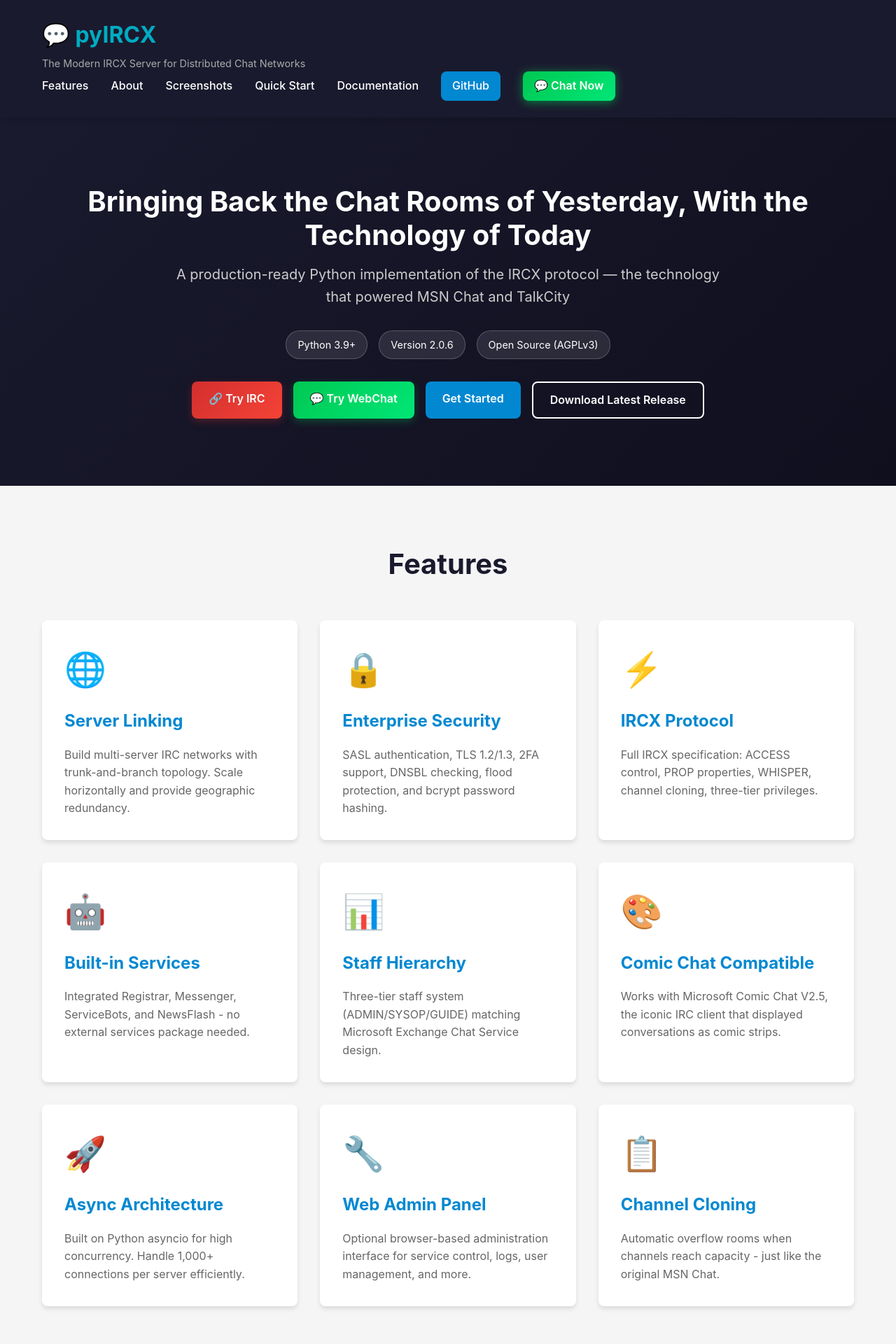
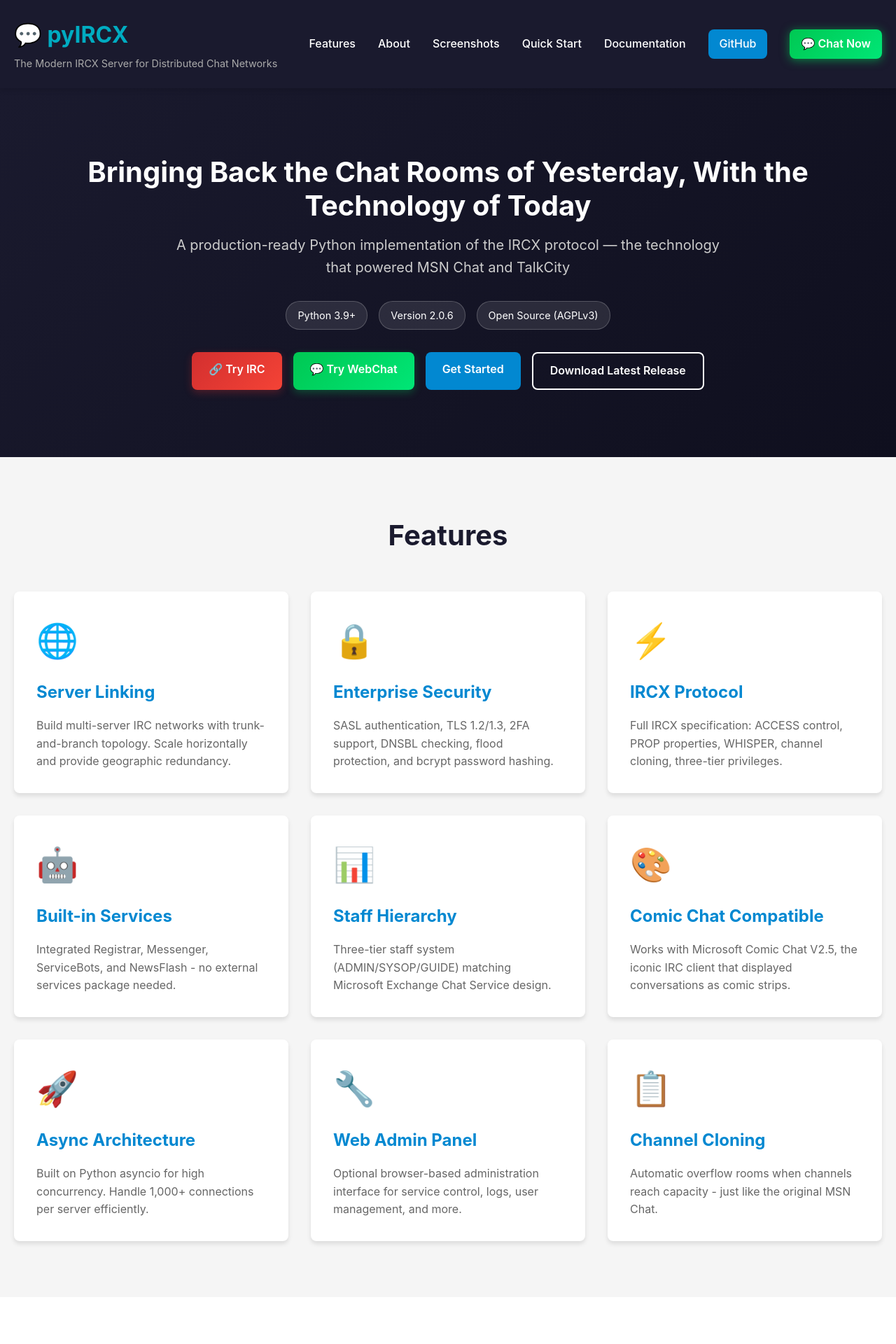
Before and after one commit to AI3I/pyIRCX, a PHP site: page / in a window 1280 px wide. Shown: the top 1920 px of the page at 70% size. Run offline with PHP 8.4, Linux system fonts and the light colour scheme.

Commit message:
Widen site container so the header nav fits on one row
After "Docs" became "Documentation" the nav no longer fit beside the
logo in the 1200px container and wrapped to a second row at every
width. 1320px gives enough room; narrower windows still wrap cleanly.

Co-Authored-By: Claude Opus 5 <noreply@anthropic.com>
Claude-Session: https://claude.ai/code/session_01Lu433UBd7iyQcJZfeo7qMC

```diff
--- a/style.css
+++ b/style.css
@@ -28,7 +28,7 @@ body {
 }
 
 .container {
-    max-width: 1200px;
+    max-width: 1320px;
     margin: 0 auto;
     padding: 0 20px;
 }
```
